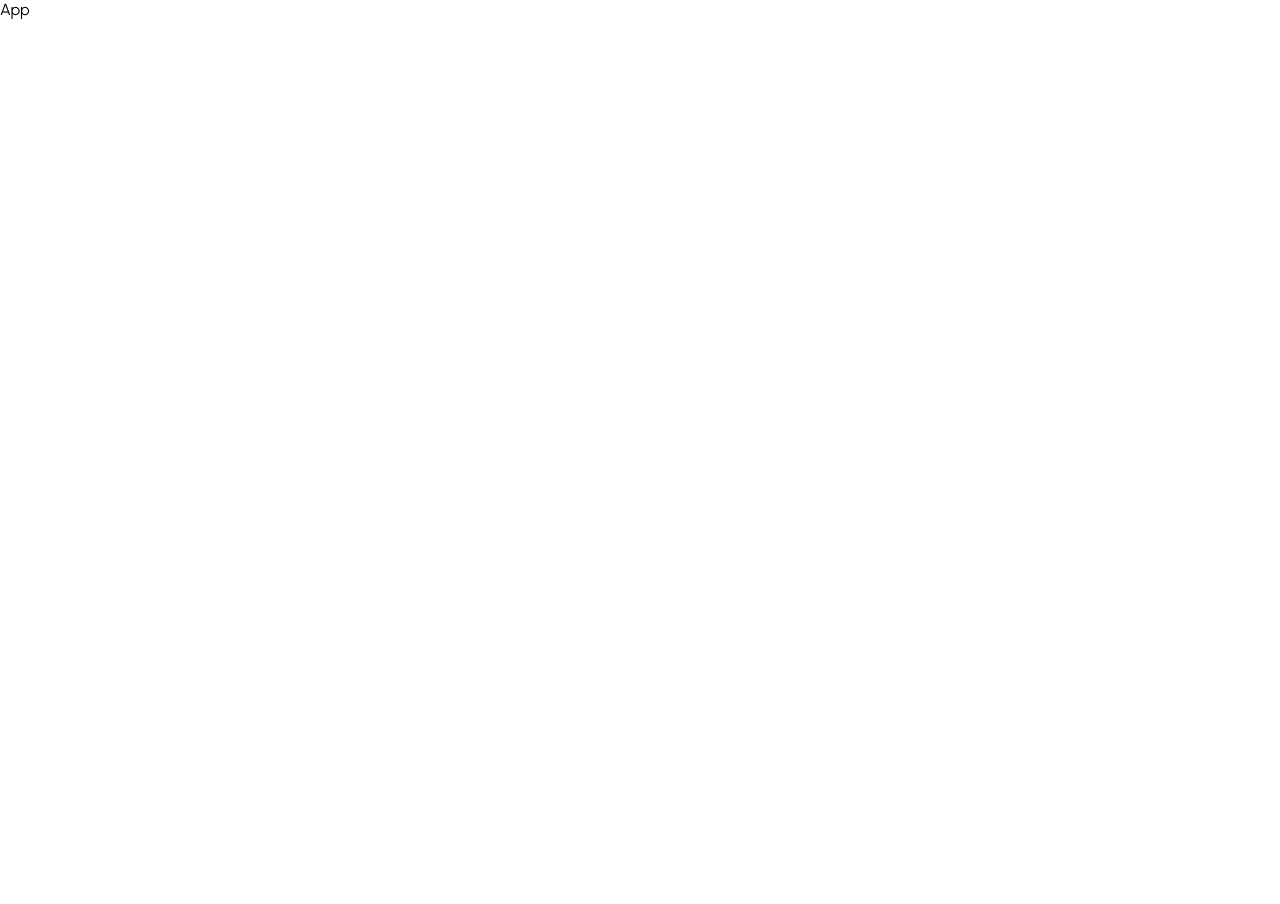
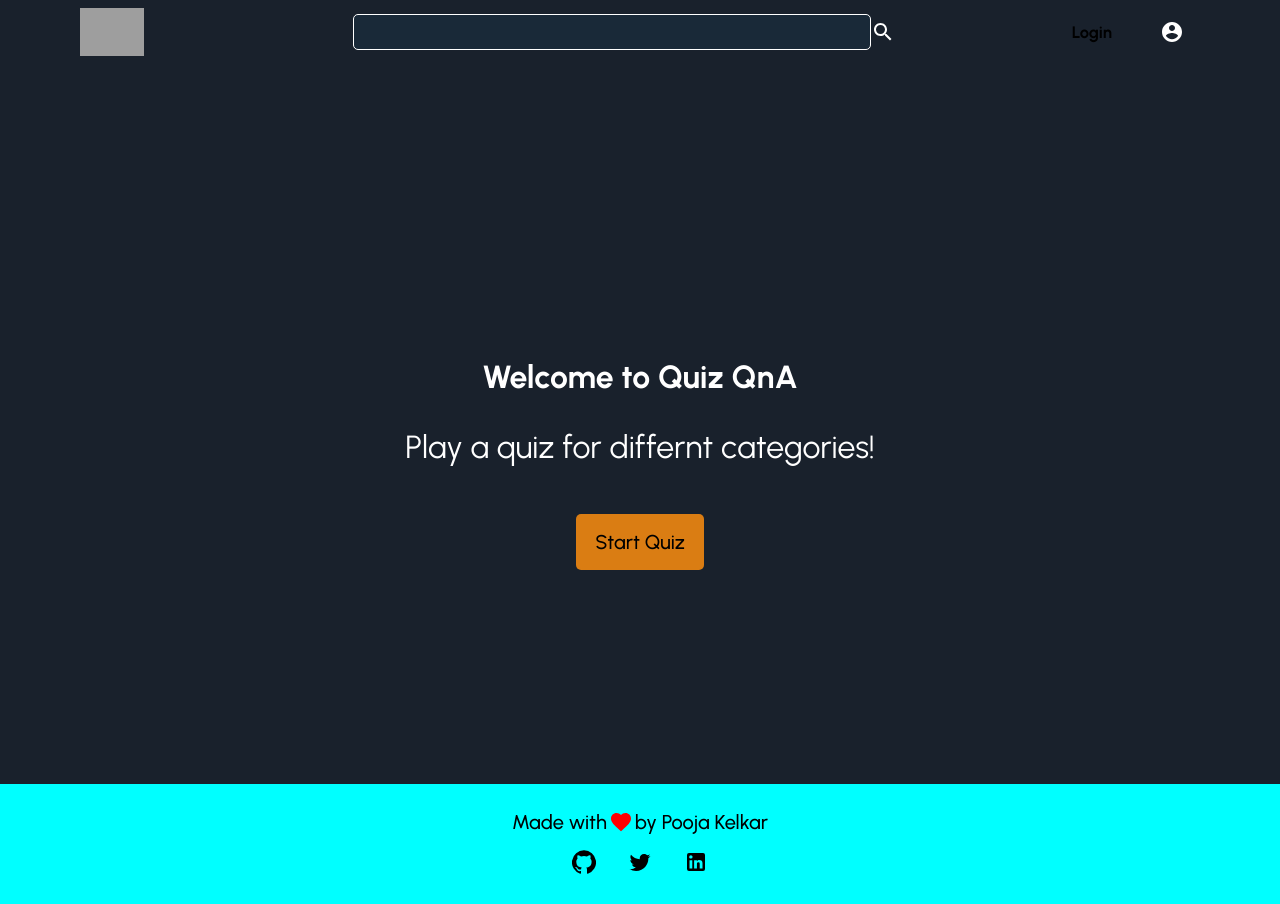
Before and after one commit to aliamaanansari/mini-project-quiz-app, a React (Create React App) app: page / in a window 1280 px wide. Before the commit the page ends 800 px from the top, so only its background shows below. Built offline with nearby package versions, Linux system fonts and the light colour scheme; grey boxes are pictures that could not be loaded.

Commit message:
added react-router and home page

```diff
--- a/src/App.jsx
+++ b/src/App.jsx
@@ -1,7 +1,14 @@
-import React from "react";
+import { BrowserRouter, Route, Routes } from "react-router-dom";
+import "./index.css";
+import Home from "./pages/Home";
 
-const App = () => {
-  return <div>App</div>;
-};
-
+function App() {
+  return (
+    <BrowserRouter>
+      <Routes>
+        <Route path="/" element={<Home />} />
+      </Routes>
+    </BrowserRouter>
+  );
+}
 export default App;
--- /dev/null
+++ b/src/components/Footer/index.jsx
@@ -0,0 +1,30 @@
+import { Favorite, GitHub, LinkedIn, Twitter } from "@material-ui/icons";
+import React from "react";
+import "./styles.css";
+
+const Footer = () => {
+    return (
+        <div className='footer'>
+            <div className='text'>
+                <p>
+                    Made with{" "}
+                    <Favorite style={{ color: "red", padding: "0px 2px" }} /> by
+                    Pooja Kelkar
+                </p>
+                <div className='links'>
+                    <a href='https://github.com/poojakelkar'>
+                        <GitHub />
+                    </a>
+                    <a href='https://twitter.com/pooja__kelkar'>
+                        <Twitter />
+                    </a>
+                    <a href='https://www.linkedin.com/in/poojakelkar/'>
+                        <LinkedIn />
+                    </a>
+                </div>
+            </div>
+        </div>
+    );
+};
+
+export default Footer;
--- /dev/null
+++ b/src/components/Footer/styles.css
@@ -0,0 +1,32 @@
+body {
+    background-color: var(--background-color);
+}
+.footer {
+    width: 100%;
+    height: 15vh;
+    overflow: hidden;
+    background-color: aqua;
+    display: flex;
+    align-items: center;
+    justify-content: center;
+}
+.text {
+    flex-direction: column;
+    font-size: 20px;
+    font-weight: 500;
+    padding-top: 1rem;
+}
+p {
+    display: flex;
+    align-items: center;
+    justify-content: center;
+}
+.links {
+    display: flex;
+    align-items: center;
+    justify-content: center;
+}
+a {
+    padding: 1rem;
+    color: black;
+}
--- /dev/null
+++ b/src/components/FrontPage/index.jsx
@@ -0,0 +1,19 @@
+import React from "react";
+import { Link } from "react-router-dom";
+import "./styles.css";
+
+const FrontPage = () => {
+  return (
+    <div className="wrapper">
+      <div className="heading">
+        <h1 className="head">Welcome to Quiz QnA</h1>
+        <p className="quizText">Play a quiz for differnt categories!</p>
+        <Link className="link" to="/quizzes">
+          <button className="quizbtn">Start Quiz</button>
+        </Link>
+      </div>
+    </div>
+  );
+};
+
+export default FrontPage;
--- /dev/null
+++ b/src/components/FrontPage/styles.css
@@ -0,0 +1,44 @@
+.wrapper {
+    height: 90vh;
+    width: 100%;
+    display: flex;
+    position: relative;
+    overflow: hidden;
+}
+.heading {
+    width: 100%;
+    height: 100vh;
+    display: flex;
+    flex-direction: column;
+    align-items: center;
+    justify-content: center;
+    color: white;
+}
+.head {
+    padding: 1rem 0rem;
+    font-size: 50p5rem;
+}
+.quizText {
+    padding: 1rem 0rem;
+    font-size: 2rem;
+    display: flex;
+    justify-content: center;
+}
+.quizbtn {
+    width: 10vw;
+    margin-top: 1rem;
+    display: flex;
+    justify-content: center;
+    padding: 1rem;
+    font-size: 20px;
+    font-weight: 500;
+    border-radius: 5px;
+    border: none;
+    background-color: #da7d13;
+}
+.quizbtn:hover {
+    background-color: #ffaa65;
+}
+.link {
+    text-decoration: none;
+}
--- /dev/null
+++ b/src/components/Navbar/index.jsx
@@ -0,0 +1,30 @@
+import React from "react";
+import "./styles.css";
+import { AccountCircle, Search } from "@material-ui/icons";
+import { Link } from "react-router-dom";
+
+const Navbar = () => {
+    return (
+        <div className='navbar'>
+            <div className='navContainer'>
+                <div className='left'>
+                    <img
+                        src='https://cdn-icons-png.flaticon.com/512/2784/2784530.png'
+                        alt='logo'></img>
+                </div>
+                <div className='center'>
+                    <input className='search' />
+                    <Search />
+                </div>
+                <div className='right'>
+                    <Link className='link' to='/login'>
+                        <h5 className='login'>Login</h5>
+                    </Link>
+                    <AccountCircle className='icon'></AccountCircle>
+                </div>
+            </div>
+        </div>
+    );
+};
+
+export default Navbar;
--- /dev/null
+++ b/src/components/Navbar/styles.css
@@ -0,0 +1,45 @@
+.navbar {
+    width: 100%;
+    color: white;
+    font-size: 20px;
+    background-color: var(--background-color);
+}
+.navContainer {
+    padding: 0rem 5rem;
+    display: flex;
+    align-items: center;
+    justify-content: space-between;
+    height: 4rem;
+}
+.left {
+    display: flex;
+    align-items: center;
+}
+.center {
+    display: flex;
+    align-items: center;
+}
+.search {
+    width: 40vw;
+    height: 2rem;
+    border: 0.5px solid white;
+    color: white;
+    border-radius: 5px;
+    background-color: #192938;
+}
+img {
+    height: 3rem;
+    margin-right: 3rem;
+}
+.right {
+    padding-right: 1rem;
+    display: flex;
+    align-items: center;
+    cursor: pointer;
+}
+.icon {
+    margin-left: 2rem;
+}
+.link {
+    text-decoration: none;
+}
--- /dev/null
+++ b/src/pages/Home/index.jsx
@@ -0,0 +1,17 @@
+import React from "react";
+import Footer from "../../components/Footer";
+import FrontPage from "../../components/FrontPage";
+import Navbar from "../../components/Navbar";
+import "./styles.css";
+
+const Home = () => {
+  return (
+    <div>
+      <Navbar />
+      <FrontPage />
+      <Footer />
+    </div>
+  );
+};
+
+export default Home;
```
Also changed, not shown: src/pages/Home/styles.css (added).
